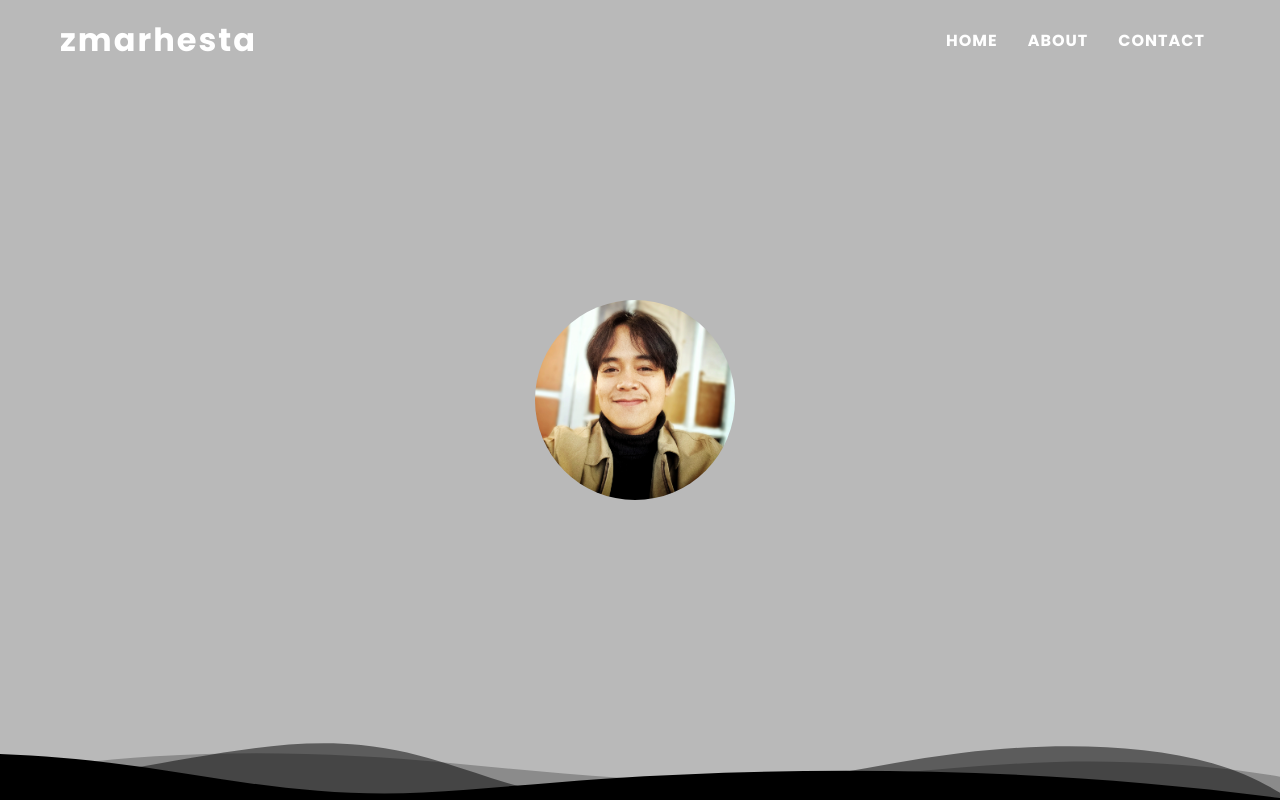
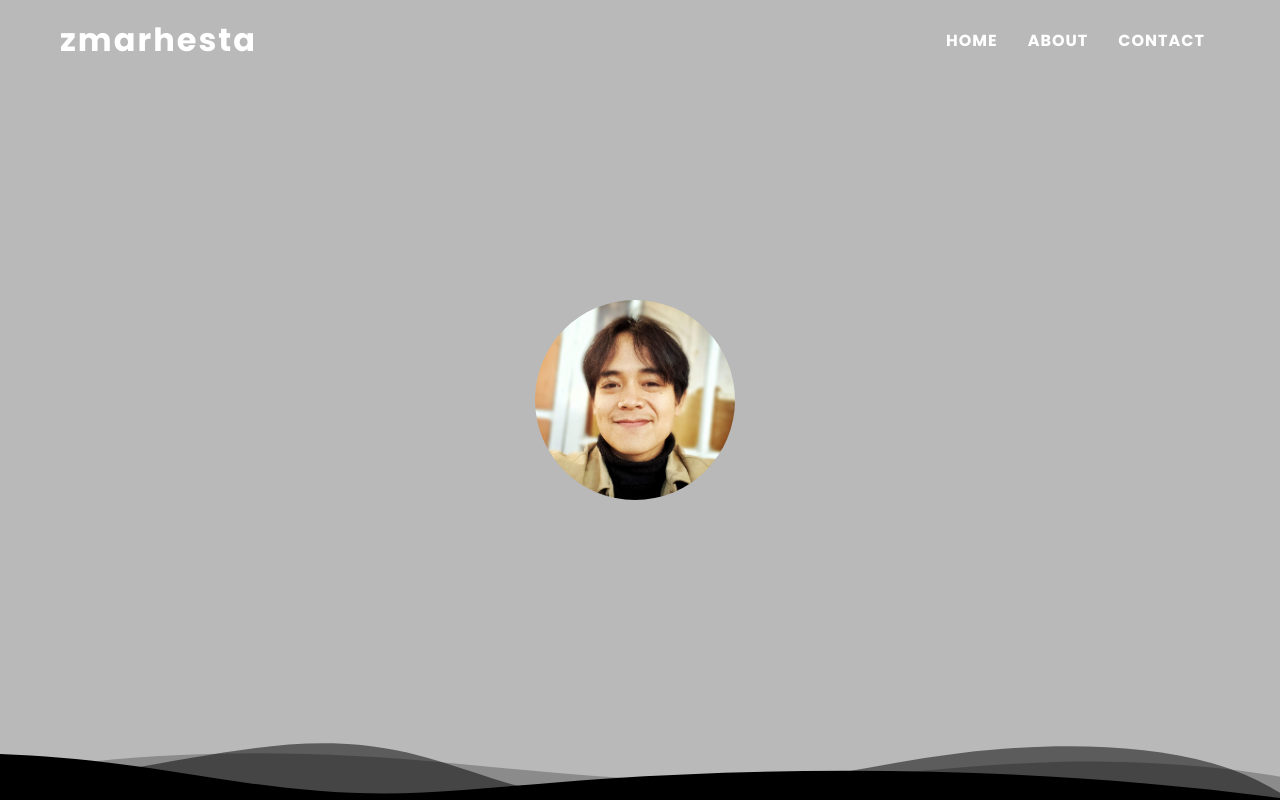
Before and after one commit to zubeirarhesta/zmarhesta, a Next.js app: page / in a window 1280 px wide. Shown: the top 800 px of the page. Built offline with nearby package versions, Linux system fonts and the light colour scheme.

Commit message:
changed the profile picture 2

```diff
--- a/components/home-page/hero-section.js
+++ b/components/home-page/hero-section.js
@@ -28,7 +28,7 @@ export default function Hero() {
         className={`${styles.profile_img} ${
           isProfileScrolled ? `${styles.scrolled}` : ""
         }`}
-        src="/images/profile-image-2.jpeg"
+        src="/images/profile-image.jpeg"
       />
       <div
         className={`${styles.profile_desc} ${
```
Also changed, not shown: public/images/profile-image-2.jpeg (deleted), public/images/profile-image.jpeg (added).
